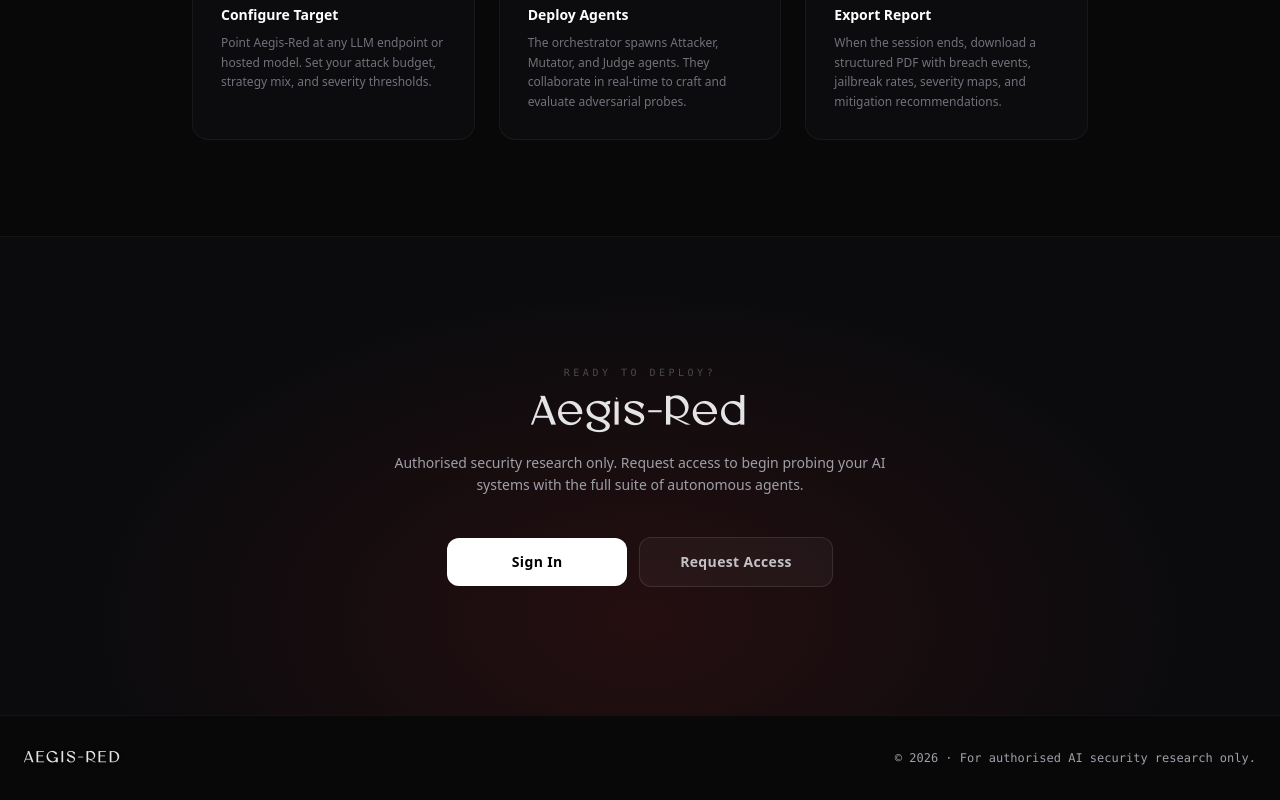
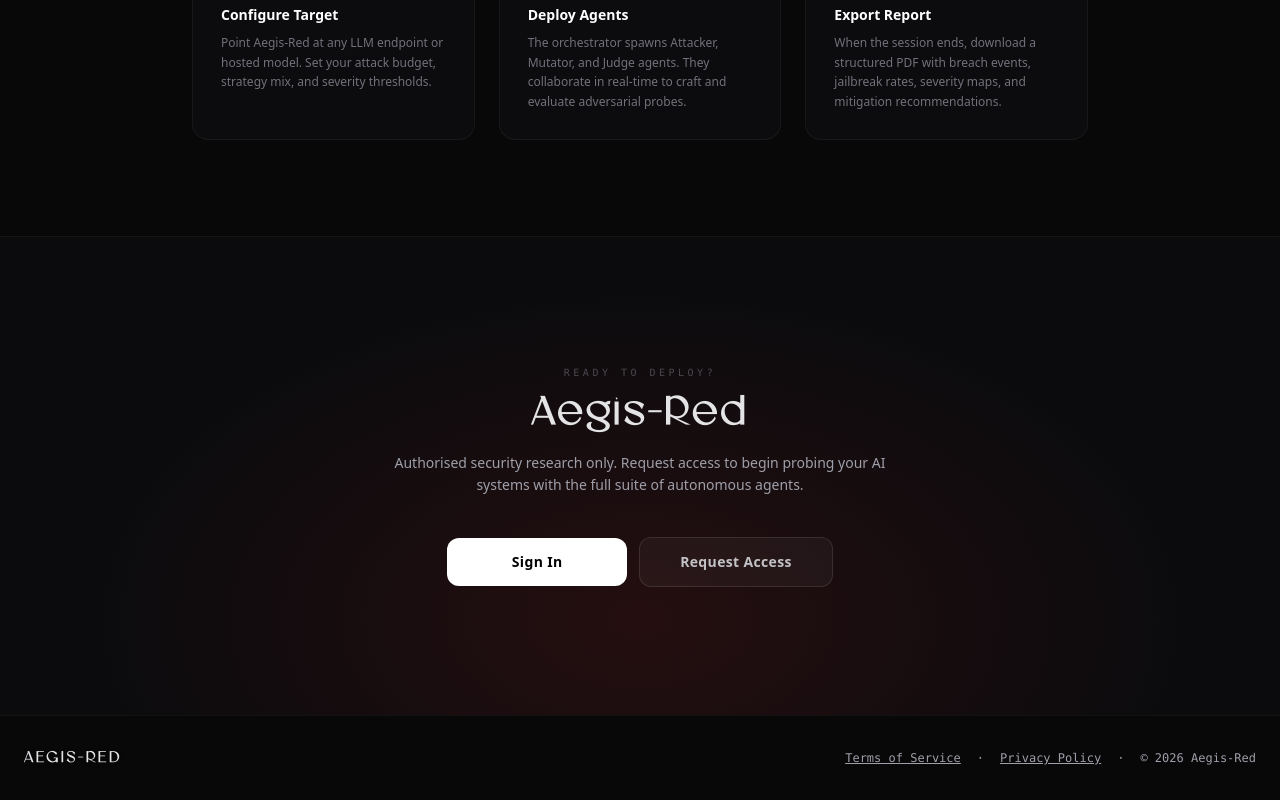
Before and after one commit to Adnan-Akil/Aegis-Red, a Next.js app in the folder frontend/: page / in a window 1280 px wide. Shown: the part 2579-3379 px from the top of the page. Built offline with nearby package versions, Linux system fonts and the light colour scheme; no server answers; a web font is replaced by a local one.

Commit message:
feat: add landing page footer legal links and generated OpenGraph preview image asset (#5)

```diff
--- a/frontend/src/components/LandingPage.tsx
+++ b/frontend/src/components/LandingPage.tsx
@@ -608,9 +608,17 @@ export function LandingPage() {
         >
           Aegis-Red
         </span>
-        <span className="text-zinc-400 text-xs font-mono">
-          © 2026 · For authorised AI security research only.
-        </span>
+        <div className="flex items-center gap-4 text-xs font-mono text-zinc-400">
+          <a href="/terms" className="hover:text-zinc-200 underline transition-colors">
+            Terms of Service
+          </a>
+          <span>·</span>
+          <a href="/privacy" className="hover:text-zinc-200 underline transition-colors">
+            Privacy Policy
+          </a>
+          <span>·</span>
+          <span>© 2026 Aegis-Red</span>
+        </div>
       </footer>
 
       {/* ── AUTH MODAL ───────────────────────────────────────────────────── */}
```
Also changed, not shown: frontend/public/assets/aegis-preview.png (added).
